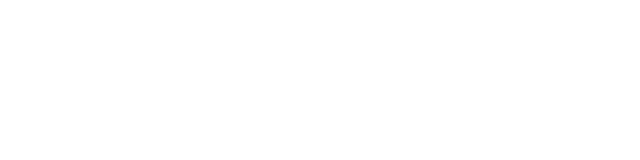
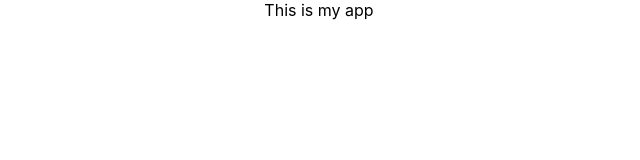
Before and after one commit to jonny-vanessen/API-project, a React (Create React App) app: page / in a window 1280 px wide. Shown: the top 160 px of the page, without its empty margins (321-961 px from the left). Built offline with nearby package versions, Linux system fonts and the light colour scheme.

Commit message:
added something
this is my app description

```diff
--- a/src/App.js
+++ b/src/App.js
@@ -3,7 +3,7 @@
 function App() {
   return (
     <div className="App">
-
+      This is my app
     </div>
   );
 }
```
